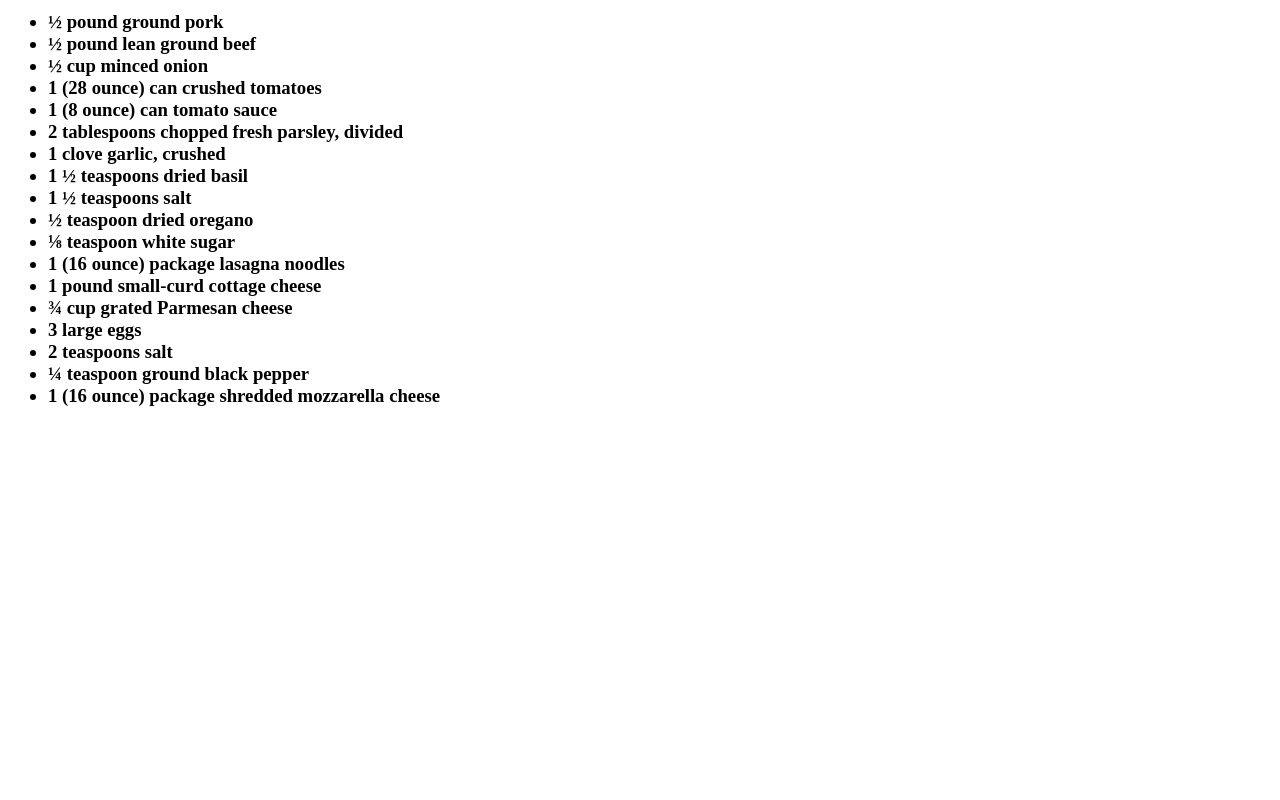
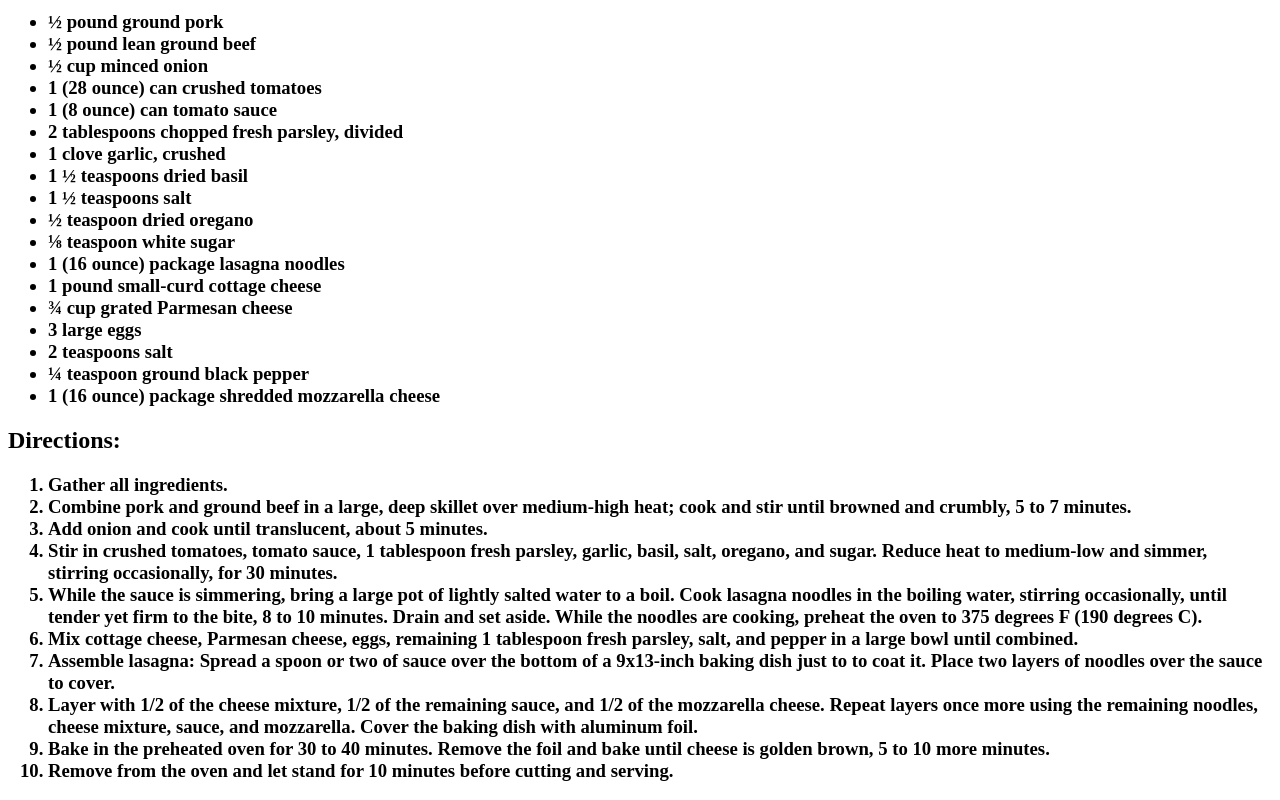
Before and after one commit to josiah-keene/odin-recipes, a plain HTML site: page recipes/lasagna.html in a window 1280 px wide. Shown: the part 666-1466 px from the top of the page. Before the commit the page ends 1091 px from the top, so only its background shows below. Drawn offline with Linux system fonts and the light colour scheme.

Commit message:
added directions to lasagna page

```diff
--- a/recipes/lasagna.html
+++ b/recipes/lasagna.html
@@ -36,5 +36,33 @@
             <li>1 (16 ounce) package shredded mozzarella cheese</li>
         </ul>
      </h3>
+
+         <h2>Directions:</h2>
+
+    <h3>
+        <ol>
+            <li>Gather all ingredients.</li>
+            <li>Combine pork and ground beef in a large, deep skillet over medium-high heat;
+                cook and stir until browned and crumbly, 5 to 7 minutes.</li>
+            <li>Add onion and cook until translucent, about 5 minutes.</li>
+            <li>Stir in crushed tomatoes, tomato sauce, 1 tablespoon fresh parsley, garlic,
+                basil, salt, oregano, and sugar. Reduce heat to medium-low and simmer, stirring
+                occasionally, for 30 minutes.</li>
+            <li>While the sauce is simmering, bring a large pot of lightly salted water to a boil.
+                Cook lasagna noodles in the boiling water, stirring occasionally, until tender yet
+                firm to the bite, 8 to 10 minutes. Drain and set aside. While the noodles are cooking,
+                preheat the oven to 375 degrees F (190 degrees C).</li>
+            <li>Mix cottage cheese, Parmesan cheese, eggs, remaining 1 tablespoon fresh parsley, salt,
+                and pepper in a large bowl until combined.</li>
+            <li>Assemble lasagna: Spread a spoon or two of sauce over the bottom of a 9x13-inch baking
+                dish just to to coat it. Place two layers of noodles over the sauce to cover.</li>
+            <li>Layer with 1/2 of the cheese mixture, 1/2 of the remaining sauce, and 1/2 of the
+                mozzarella cheese. Repeat layers once more using the remaining noodles, cheese mixture,
+                sauce, and mozzarella. Cover the baking dish with aluminum foil.</li>
+            <li>Bake in the preheated oven for 30 to 40 minutes. Remove the foil and bake until cheese is
+                golden brown, 5 to 10 more minutes.</li>
+            <li>Remove from the oven and let stand for 10 minutes before cutting and serving.</li>
+        </ol>
+    </h3>
 </body>
 </html>
```
Also changed, not shown: recipes/chickenparm.html (+9 -1 lines), recipes/pizza.html (+1 -0 lines).
